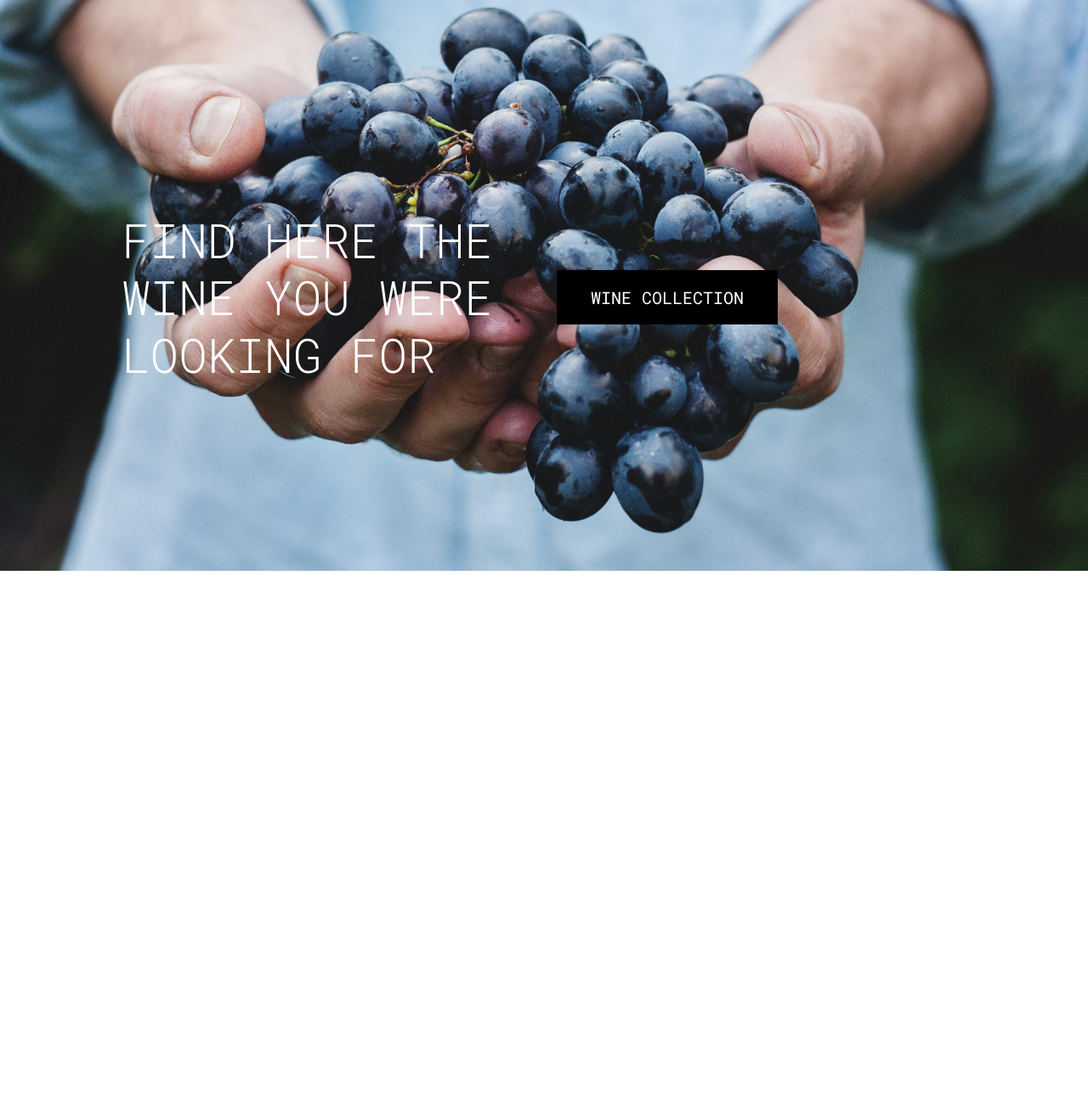
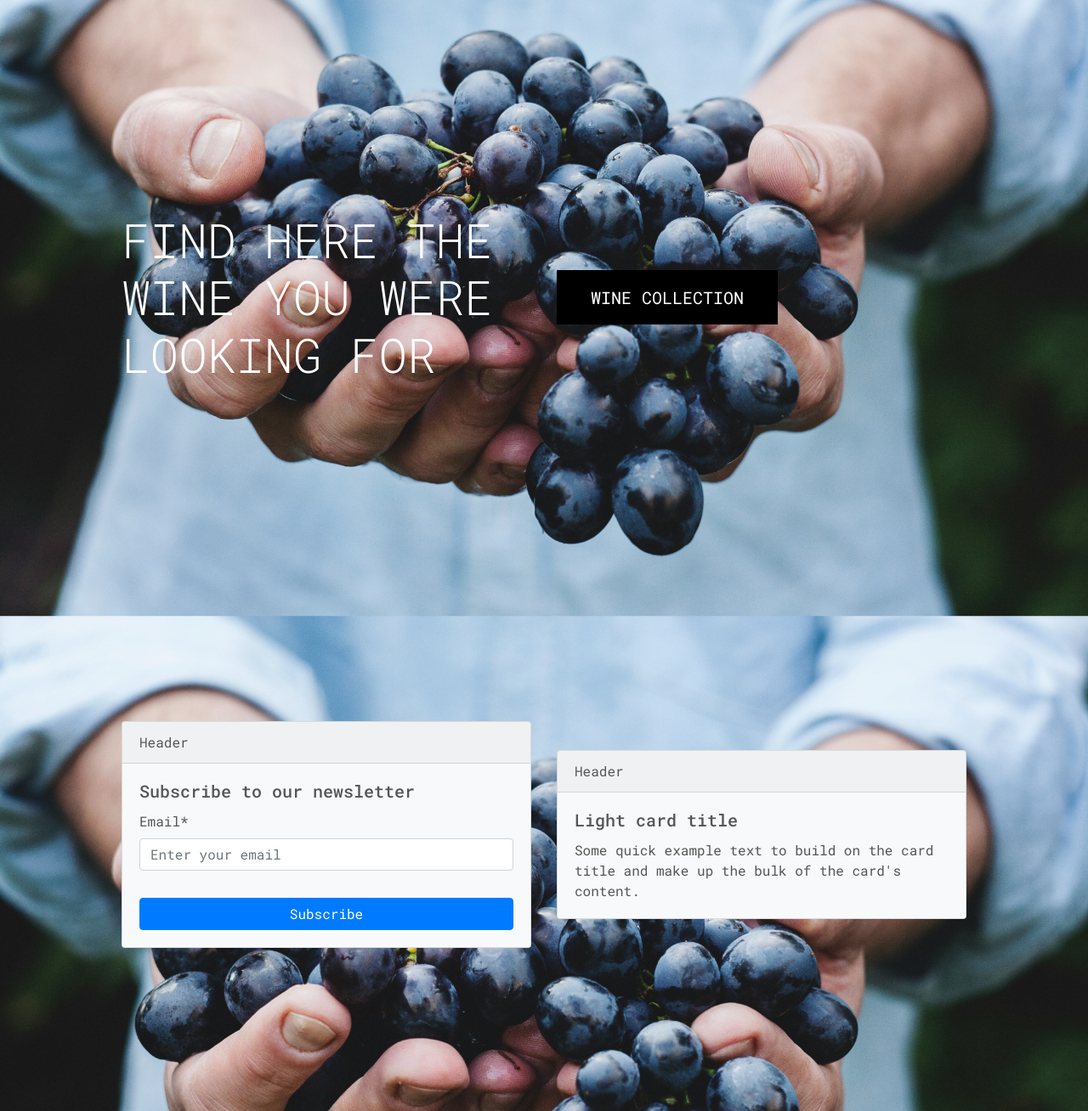
Before and after one commit to fenasti/vinop_p5, a Django app: page / in a window 1280 px wide. Shown: the part 128-1436 px from the top of the page at 85% size. Before the commit the page ends 800 px from the top, so only its background shows below. Run offline with Django 3.2, Linux system fonts and the light colour scheme; some libraries are stand-ins or nearby versions.

Commit message:
create subscribe form functionality

```diff
--- a/home/templates/home/index.html
+++ b/home/templates/home/index.html
@@ -1,5 +1,7 @@
 {% extends "base.html" %}
+
 {% load static %}
+{% load crispy_forms_tags %}
 
 {% block page_header %}
     <div class="container header-container">
@@ -24,4 +26,29 @@
             </div>
         </div>
     </div>
+    <div class="container h-100">
+        <div class="row h-100">
+            <div class="col-12 col-md-6 my-auto">
+                <div class="card bg-light mb-3 w-100">
+                    <div class="card-header">Header</div>
+                    <div class="card-body">
+                        <h5 class="card-title">Subscribe to our newsletter</h5>
+                        <div class="subscription-form">
+                            {% include 'subscriptions/subscribe.html' %}
+                        </div>
+                    </div>
+                </div>
+            </div>
+            <div class="col-12 col-md-6 my-auto">
+                <div class="card bg-light mb-3 w-100">
+                    <div class="card-header">Header</div>
+                    <div class="card-body">
+                        <h5 class="card-title">Light card title</h5>
+                        <p class="card-text">Some quick example text to build on the card title and make up the bulk of the card's content.</p>
+                    </div>
+                </div>
+            </div>
+        </div>
+    </div>
+
 {% endblock %}
--- a/home/views.py
+++ b/home/views.py
@@ -1,8 +1,10 @@
 from django.shortcuts import render
+from subscriptions.forms import SubscriptionForm
 
 # Create your views here.
 
 def index(request):
     """ A view to return the index page """
+    form = SubscriptionForm()  # Initialize the subscription form
 
-    return render(request, 'home/index.html')
+    return render(request, 'home/index.html', {'form': form})
--- a/static/css/base.css
+++ b/static/css/base.css
@@ -8,6 +8,10 @@ body {
     height: calc(100vh - 164px);
     color: #555;
     font-family: 'Roboto Mono', monospace;
+}
+
+.card-sub {
+    width: 100%;
 }
 
 /* from Bulma */
--- /dev/null
+++ b/subscriptions/forms.py
@@ -0,0 +1,10 @@
+from django import forms
+from .models import Subscription
+
+class SubscriptionForm(forms.ModelForm):
+    class Meta:
+        model = Subscription
+        fields = ['email']
+        widgets = {
+            'email': forms.EmailInput(attrs={'placeholder': 'Enter your email', 'class': 'form-control'}),
+        }
--- a/subscriptions/models.py
+++ b/subscriptions/models.py
@@ -1,4 +1,9 @@
 from django.db import models
-from django.contrib.auth.models import User
+from django.utils import timezone
 
-# Create your models here.
+class Subscription(models.Model):
+    email = models.EmailField(unique=True)
+    subscribed_at = models.DateTimeField(default=timezone.now)
+
+    def __str__(self):
+        return self.email
--- /dev/null
+++ b/subscriptions/templates/subscriptions/confirmation_emails/subscription_email_body.txt
@@ -0,0 +1,6 @@
+Hello,
+
+Thank you for subscribing to our newsletter! We’re excited to keep you updated with our latest offers and news.
+
+Best regards,
+VinOp crew
--- /dev/null
+++ b/subscriptions/templates/subscriptions/confirmation_emails/subscription_email_subject.txt
@@ -0,0 +1 @@
+Thank you for subscribing!
--- /dev/null
+++ b/subscriptions/templates/subscriptions/subscribe.html
@@ -0,0 +1,5 @@
+<form method="post" action="{% url 'subscribe' %}">
+    {% csrf_token %}
+    {{ form|crispy }}
+    <button type="submit" class="btn btn-primary w-100 mt-3">Subscribe</button>
+</form>
--- a/subscriptions/urls.py
+++ b/subscriptions/urls.py
@@ -0,0 +1,6 @@
+from django.urls import path
+from . import views
+
+urlpatterns = [
+    path('', views.subscribe, name='subscribe'),
+]
--- a/templates/includes/main-nav.html
+++ b/templates/includes/main-nav.html
@@ -11,7 +11,7 @@
                 <a href="{% url 'wines' %}?grape=merlot" class="dropdown-item">Merlot</a>
                 <a href="{% url 'wines' %}?grape=pinot_gris" class="dropdown-item">Pinot Gris</a>
                 <a href="{% url 'wines' %}?grape=pinot_noir" class="dropdown-item">Pinot Noir</a>
-                <a href="{% url 'wines' %}?grape=sauvignon_blank" class="dropdown-item">Sauvignon Blanc</a>
+                <a href="{% url 'wines' %}?grape=sauvignon_blanc" class="dropdown-item">Sauvignon Blanc</a>
                 <a href="{% url 'wines' %}?grape=syrah" class="dropdown-item">Syrah</a>
             </div>
         </li>
--- a/templates/includes/toasts/toast_success.html
+++ b/templates/includes/toasts/toast_success.html
@@ -20,7 +20,7 @@
                 {% for item in bag_items %}
                     <div class="row">
                         <div class="col-3 my-1">
-                            {% if item.product.picture %}
+                            {% if item.wine.picture %}
                                 <img class ="w-100" src="{{ item.wine.picture.url }}" alt="{{ item.wine.name }}">
                             {% else %}
                                 <img class="w-100" src="{{ MEDIA_URL }}generic.jpg" alt="{{ item.wine.name }}">
--- a/vinop/settings.py
+++ b/vinop/settings.py
@@ -29,10 +29,12 @@ BASE_DIR = Path(__file__).resolve().parent.parent
 SECRET_KEY = os.environ.get('SECRET_KEY', '')
 
 # SECURITY WARNING: don't run with debug turned on in production!
-DEBUG = 'DEVELOPMENT' in os.environ
+DEBUG = True
+# 'DEVELOPMENT' in os.environ
 
 ALLOWED_HOSTS = [
     'vinop-p5-65ef4c64b7a7.herokuapp.com',
+    'localhost',
     '8000-fenasti-vinopp5-a2z2rrf8wxo.ws.codeinstitute-ide.net',
 ]
 
--- a/vinop/urls.py
+++ b/vinop/urls.py
@@ -26,4 +26,5 @@ urlpatterns = [
     path('bag/', include('bag.urls')),
     path('checkout/', include('checkout.urls')),
     path('profile/', include('profiles.urls')),
+    path('subscribe/', include('subscriptions.urls')),
 ] + static(settings.MEDIA_URL, document_root=settings.MEDIA_ROOT)
```
Also changed, not shown: subscriptions/templates/subscriptions/subscribe_success.html (added, +51 -0 lines), subscriptions/views.py (+39 -2 lines), subscriptions/migrations/0001_initial.py (added), subscriptions/templates/subscriptions/subscriptions.html (deleted).
